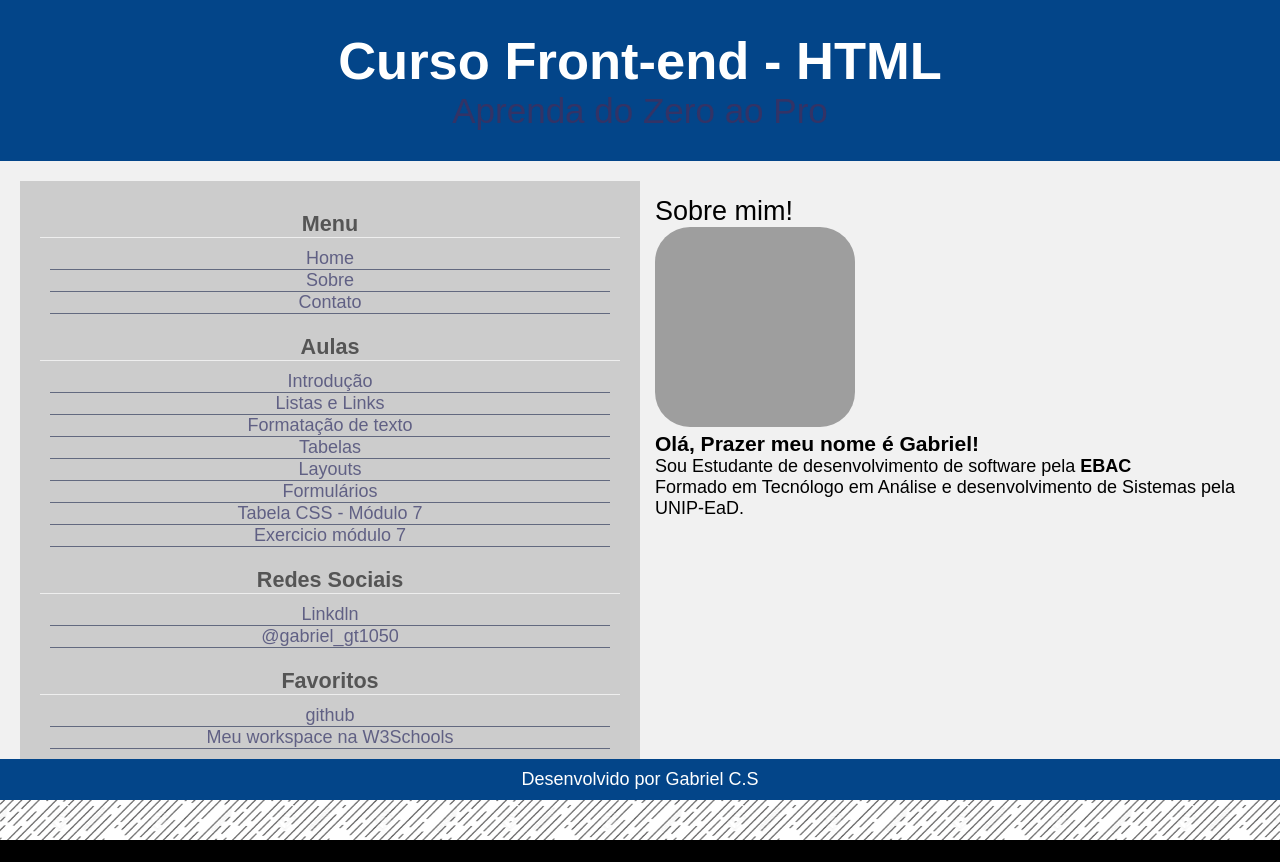
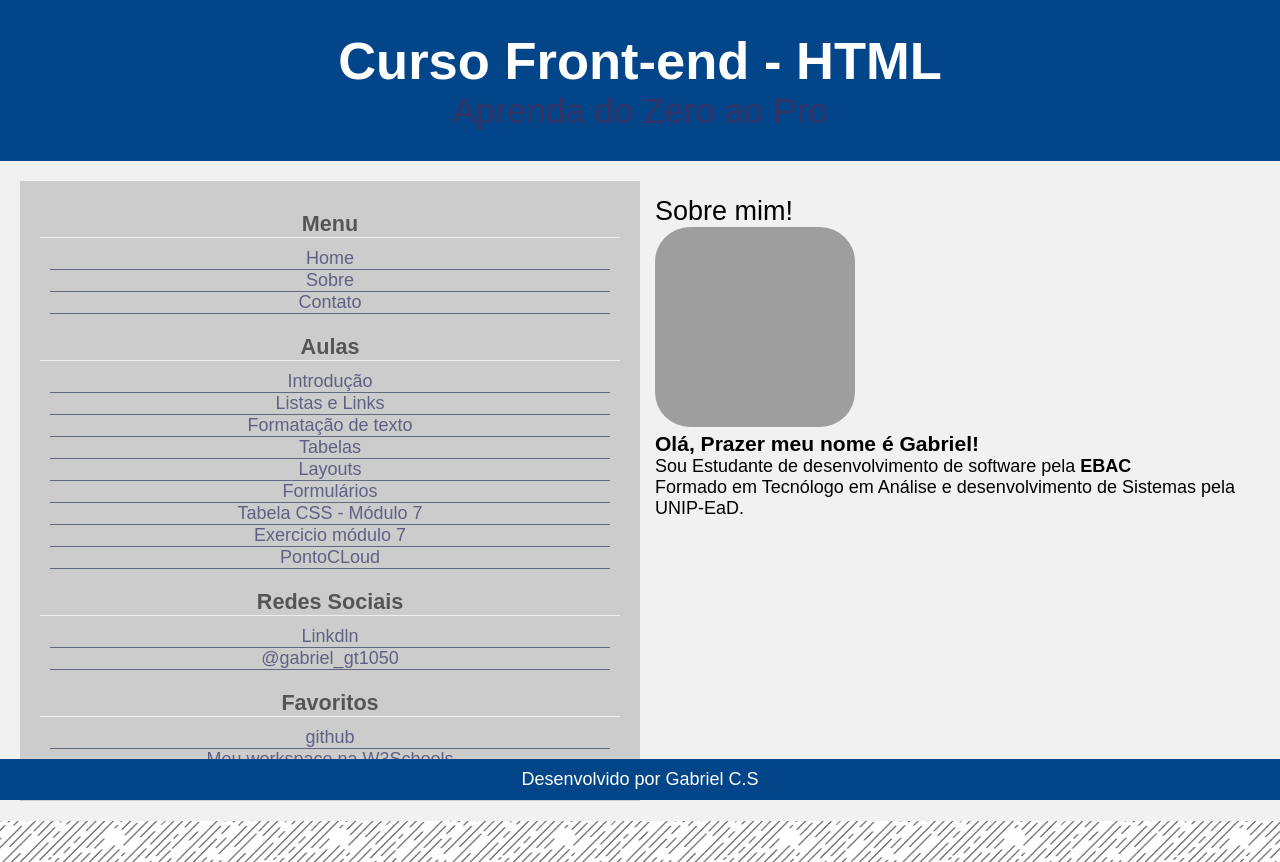
Before and after one commit to gbri-dev/front-end-ebac, a plain HTML site: page sobre.html in a window 1280 px wide. Before the commit the page ends 840 px from the top, so only its background shows below. Drawn offline with Linux system fonts and the light colour scheme; grey boxes are pictures that could not be loaded.

Commit message:
update sobre

```diff
--- a/sobre.html
+++ b/sobre.html
@@ -47,6 +47,7 @@
           </li>
           <li><a href="./Exercicio/modulo-7-exercicio.html">Exercicio módulo 7</a>
           </li>
+          <li><a href="./Modules/mdl11/pontocloud/index.html">PontoCLoud</a></li>
         </ul>
 
         <h4>Redes Sociais</h4>
```
